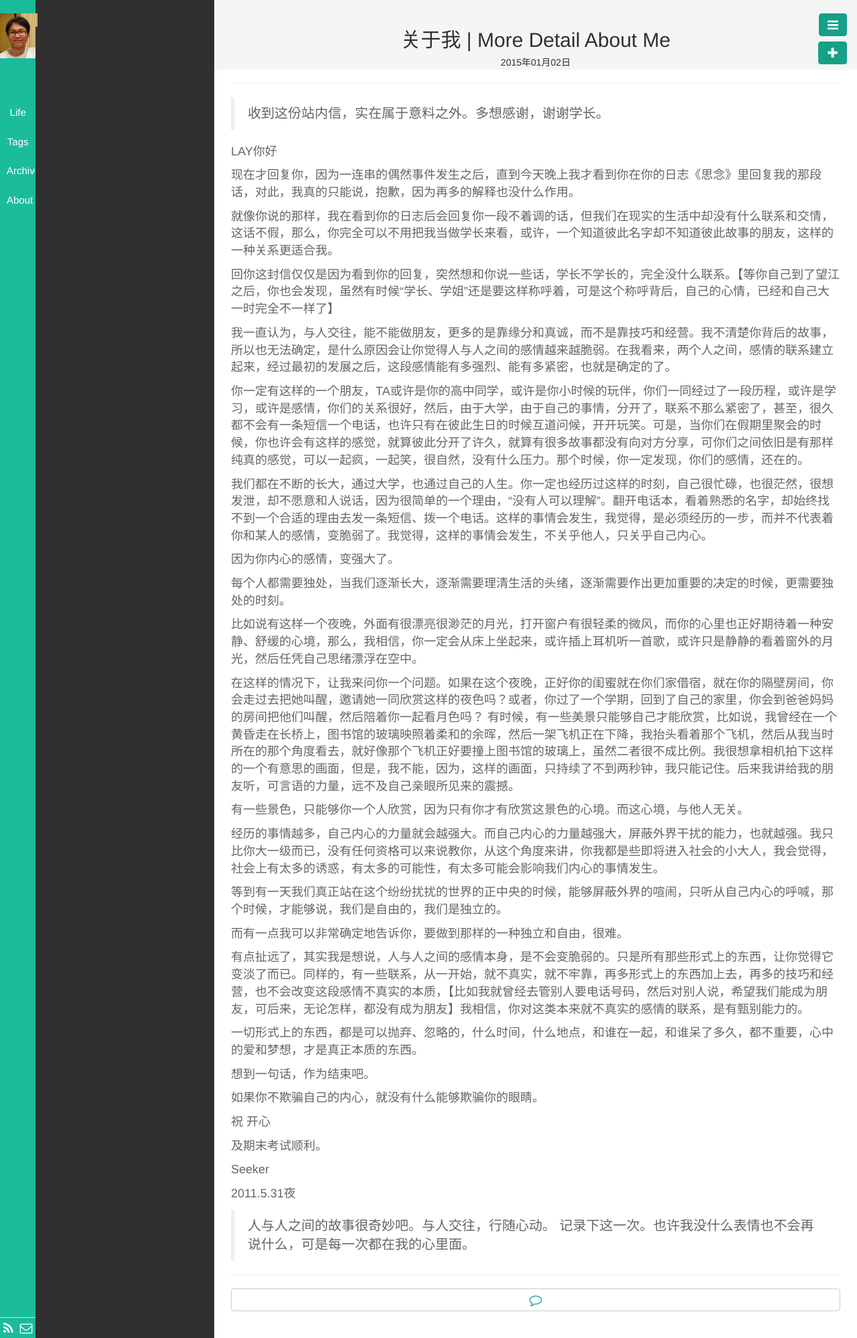
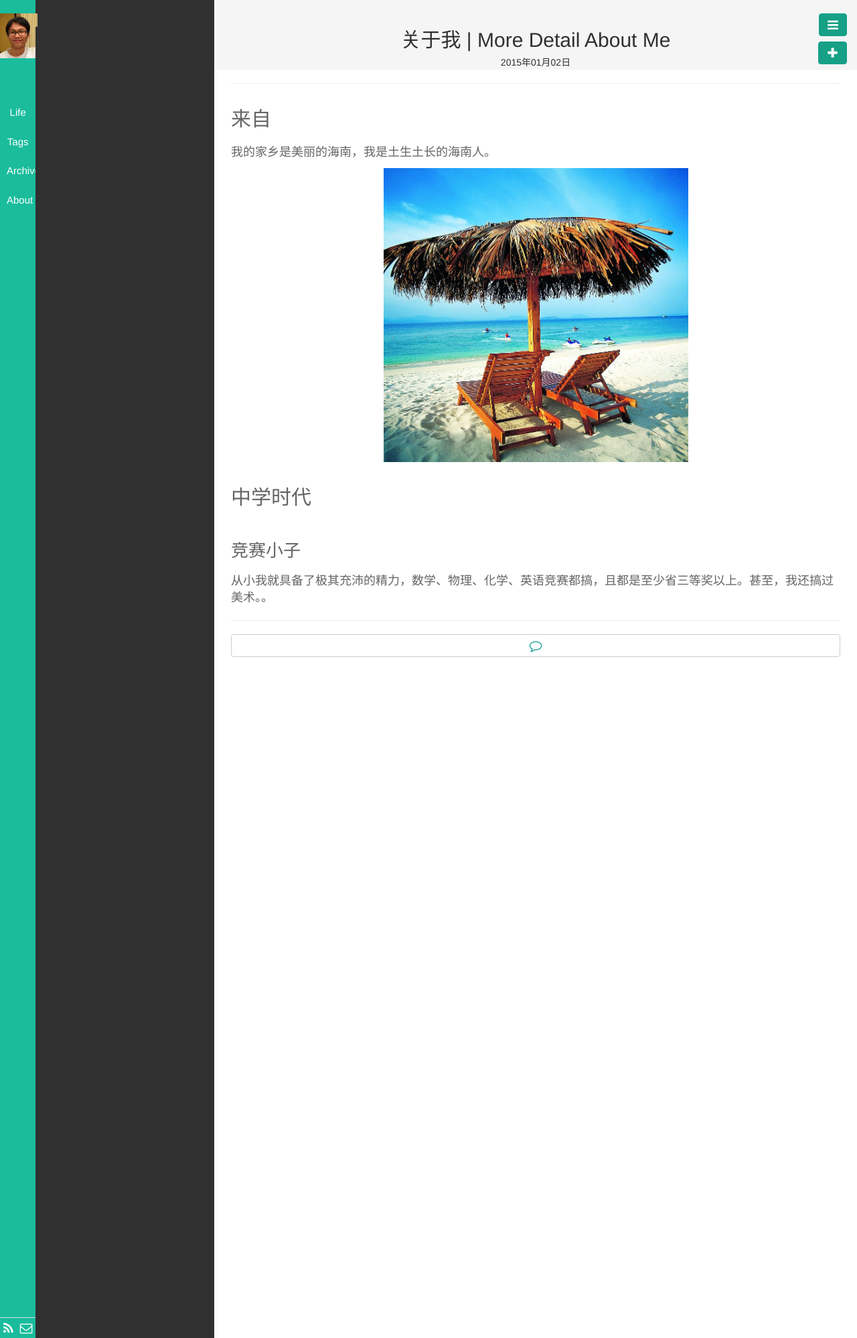
Before and after one commit to comeon0r/comeon0r.github.io, a Jekyll site: the page built from _posts/2015-01-02-More-Detail-About-Myself.md, in a window 1280 px wide. Shown: the whole page at 67% size. Built offline with Jekyll 4.4.1, drawn with Linux system fonts in a browser that asks for light colours; nearby versions of some CDN libraries; library files that are not in the unit come from our copies; Markdown is read by kramdown in place of the engine named in the settings.

Commit message:
sdf
fsfs

```diff
--- a/_posts/2015-01-02-More-Detail-About-Myself.md
+++ b/_posts/2015-01-02-More-Detail-About-Myself.md
@@ -7,56 +7,13 @@ keywords:
 description:
 ---
 
->收到这份站内信，实在属于意料之外。多想感谢，谢谢学长。
+## 来自
 
-LAY你好
+我的家乡是美丽的海南，我是土生土长的海南人。
+<center><img src="/public/img/hainan.jpg" style="width:50%"></center>
 
-现在才回复你，因为一连串的偶然事件发生之后，直到今天晚上我才看到你在你的日志《思念》里回复我的那段话，对此，我真的只能说，抱歉，因为再多的解释也没什么作用。
+## 中学时代
 
-就像你说的那样，我在看到你的日志后会回复你一段不着调的话，但我们在现实的生活中却没有什么联系和交情，这话不假，那么，你完全可以不用把我当做学长来看，或许，一个知道彼此名字却不知道彼此故事的朋友，这样的一种关系更适合我。
+### 竞赛小子
 
-回你这封信仅仅是因为看到你的回复，突然想和你说一些话，学长不学长的，完全没什么联系。【等你自己到了望江之后，你也会发现，虽然有时候“学长、学姐”还是要这样称呼着，可是这个称呼背后，自己的心情，已经和自己大一时完全不一样了】
-
-我一直认为，与人交往，能不能做朋友，更多的是靠缘分和真诚，而不是靠技巧和经营。我不清楚你背后的故事，所以也无法确定，是什么原因会让你觉得人与人之间的感情越来越脆弱。在我看来，两个人之间，感情的联系建立起来，经过最初的发展之后，这段感情能有多强烈、能有多紧密，也就是确定的了。
-
-你一定有这样的一个朋友，TA或许是你的高中同学，或许是你小时候的玩伴，你们一同经过了一段历程，或许是学习，或许是感情，你们的关系很好，然后，由于大学，由于自己的事情，分开了，联系不那么紧密了，甚至，很久都不会有一条短信一个电话，也许只有在彼此生日的时候互道问候，开开玩笑。可是，当你们在假期里聚会的时候，你也许会有这样的感觉，就算彼此分开了许久，就算有很多故事都没有向对方分享，可你们之间依旧是有那样纯真的感觉，可以一起疯，一起笑，很自然，没有什么压力。那个时候，你一定发现，你们的感情，还在的。
-
-我们都在不断的长大，通过大学，也通过自己的人生。你一定也经历过这样的时刻，自己很忙碌，也很茫然，很想发泄，却不愿意和人说话，因为很简单的一个理由，“没有人可以理解”。翻开电话本，看着熟悉的名字，却始终找不到一个合适的理由去发一条短信、拨一个电话。这样的事情会发生，我觉得，是必须经历的一步，而并不代表着你和某人的感情，变脆弱了。我觉得，这样的事情会发生，不关乎他人，只关乎自己内心。
-
-因为你内心的感情，变强大了。
-
-每个人都需要独处，当我们逐渐长大，逐渐需要理清生活的头绪，逐渐需要作出更加重要的决定的时候，更需要独处的时刻。
-
-比如说有这样一个夜晚，外面有很漂亮很渺茫的月光，打开窗户有很轻柔的微风，而你的心里也正好期待着一种安静、舒缓的心境，那么，我相信，你一定会从床上坐起来，或许插上耳机听一首歌，或许只是静静的看着窗外的月光，然后任凭自己思绪漂浮在空中。
-
-在这样的情况下，让我来问你一个问题。如果在这个夜晚，正好你的闺蜜就在你们家借宿，就在你的隔壁房间，你会走过去把她叫醒，邀请她一同欣赏这样的夜色吗？或者，你过了一个学期，回到了自己的家里，你会到爸爸妈妈的房间把他们叫醒，然后陪着你一起看月色吗？
-有时候，有一些美景只能够自己才能欣赏，比如说，我曾经在一个黄昏走在长桥上，图书馆的玻璃映照着柔和的余晖，然后一架飞机正在下降，我抬头看着那个飞机，然后从我当时所在的那个角度看去，就好像那个飞机正好要撞上图书馆的玻璃上，虽然二者很不成比例。我很想拿相机拍下这样的一个有意思的画面，但是，我不能，因为，这样的画面，只持续了不到两秒钟，我只能记住。后来我讲给我的朋友听，可言语的力量，远不及自己亲眼所见来的震撼。
-
-有一些景色，只能够你一个人欣赏，因为只有你才有欣赏这景色的心境。而这心境，与他人无关。
-
-经历的事情越多，自己内心的力量就会越强大。而自己内心的力量越强大，屏蔽外界干扰的能力，也就越强。我只比你大一级而已，没有任何资格可以来说教你，从这个角度来讲，你我都是些即将进入社会的小大人，我会觉得，社会上有太多的诱惑，有太多的可能性，有太多可能会影响我们内心的事情发生。
-
-等到有一天我们真正站在这个纷纷扰扰的世界的正中央的时候，能够屏蔽外界的喧闹，只听从自己内心的呼喊，那个时候，才能够说，我们是自由的，我们是独立的。
-
-而有一点我可以非常确定地告诉你，要做到那样的一种独立和自由，很难。
-
-有点扯远了，其实我是想说，人与人之间的感情本身，是不会变脆弱的。只是所有那些形式上的东西，让你觉得它变淡了而已。同样的，有一些联系，从一开始，就不真实，就不牢靠，再多形式上的东西加上去，再多的技巧和经营，也不会改变这段感情不真实的本质，【比如我就曾经去管别人要电话号码，然后对别人说，希望我们能成为朋友，可后来，无论怎样，都没有成为朋友】我相信，你对这类本来就不真实的感情的联系，是有甄别能力的。
-
-一切形式上的东西，都是可以抛弃、忽略的，什么时间，什么地点，和谁在一起，和谁呆了多久，都不重要，心中的爱和梦想，才是真正本质的东西。
-
-想到一句话，作为结束吧。
-
-如果你不欺骗自己的内心，就没有什么能够欺骗你的眼睛。
-
-
-祝 开心
-
-及期末考试顺利。
-
-
-Seeker
-
-2011.5.31夜
-
->人与人之间的故事很奇妙吧。与人交往，行随心动。
->记录下这一次。也许我没什么表情也不会再说什么，可是每一次都在我的心里面。
+从小我就具备了极其充沛的精力，数学、物理、化学、英语竞赛都搞，且都是至少省三等奖以上。甚至，我还搞过美术。。
```
Also changed, not shown: public/img/hainan.jpg (added).
